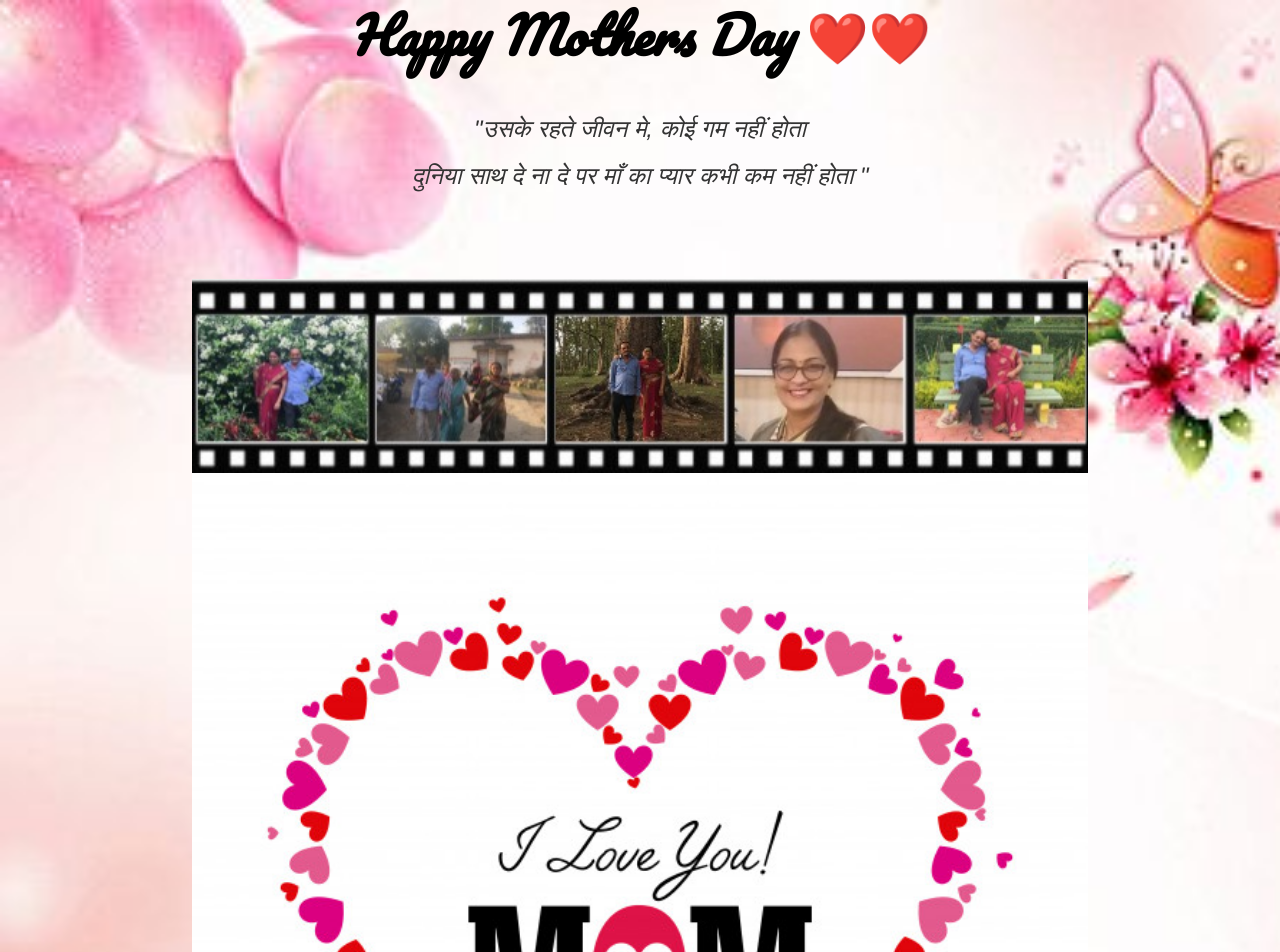
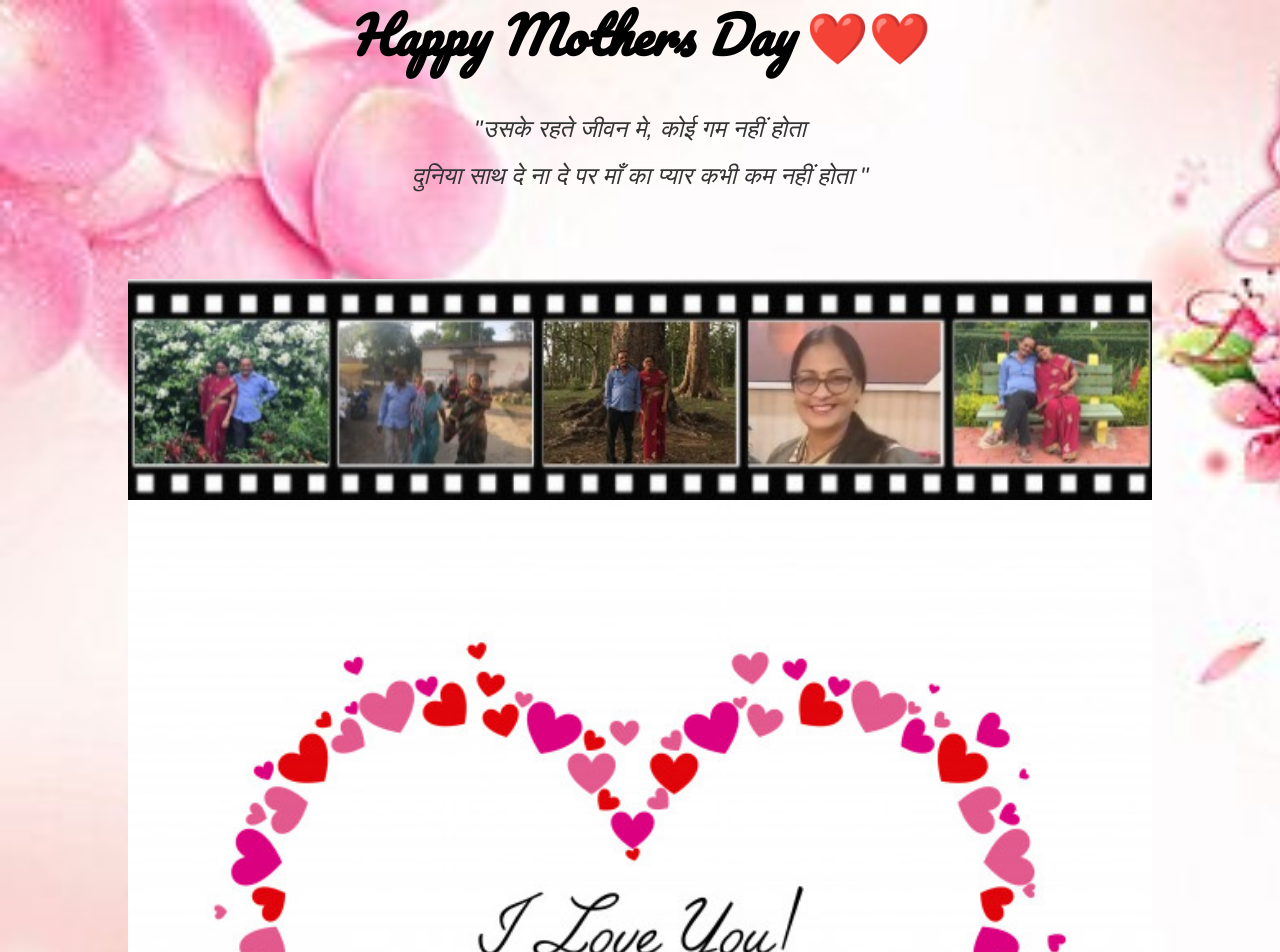
Before and after one commit to nsatal/I-Love-You-Mummy-Happy-Mothers-day, a plain HTML site: page index.html in a window 1280 px wide. Shown: the top 952 px of the page. Drawn offline with nearby package versions, Linux system fonts and the light colour scheme.

Commit message:
Update style.css

```diff
--- a/style.css
+++ b/style.css
@@ -16,11 +16,11 @@ body{
 }
 
 #first{
- width: 70%;
+ width: 80%;
     height:20%;
 }
 #fourth{
- width: 70%;
+ width: 80%;
       height:20%;
 }
 #second{
@@ -34,8 +34,8 @@ body{
     height:auto;
 }
 #main{
-    height:70%;
-    width:70%;
+    height:80%;
+    width:80%;
 }
 #division
 {
```
